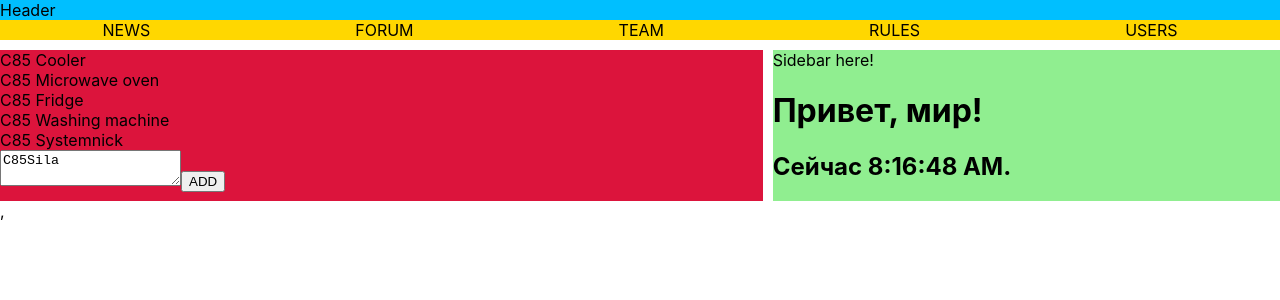
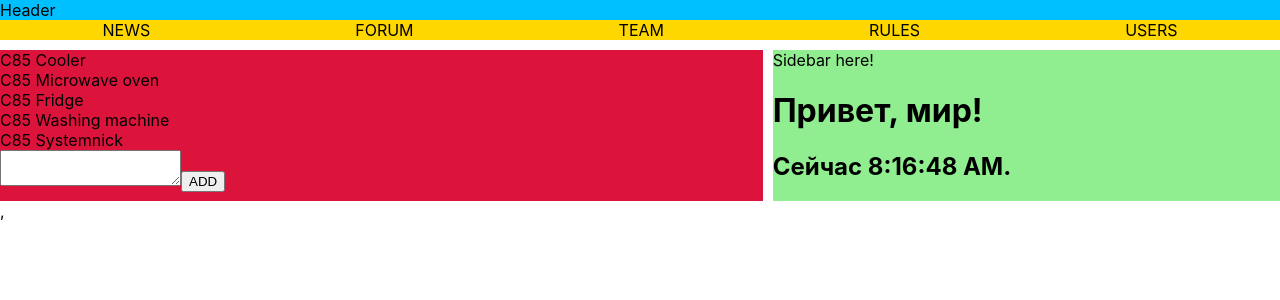
Before and after one commit to weltkind6/Forum, a React (Create React App) app: page /team in a window 1280 px wide. Shown: the top 300 px of the page. Built offline with nearby package versions, Linux system fonts and the light colour scheme.

Commit message:
Add user Flux #2.c

```diff
--- a/src/Components/Forum/Forum.js
+++ b/src/Components/Forum/Forum.js
@@ -22,7 +22,6 @@ const Forum = (props) => {
     }
     const onPostChange = () => {
         let text = newPostText.current.value
-        console.log(text)
         onNewPostChange(text)
     }
     return (
--- a/src/Components/Team/Team.js
+++ b/src/Components/Team/Team.js
@@ -1,6 +1,6 @@
 import React from 'react'
 import styles from './Team.module.css'
-import {addNewUser} from "../../Redux/state";
+import {addNewUser, onNewUserAdd} from "../../Redux/state";
 
 
 const Team = (props) => {
@@ -12,12 +12,16 @@ const Team = (props) => {
         const text = getNewUser.current.value
         addNewUser(text)
     }
+    const onNewUserChange = () => {
+        const text = getNewUser.current.value
+        onNewUserAdd(text)
+    }
 
     return (
         <div>
             <div>{teamLineUp}</div>
             <div>
-                <textarea value={props.newForumUser} ref={getNewUser}/>
+                <textarea value={props.newForumUser} ref={getNewUser} onChange={onNewUserChange}/>
                 <button onClick={addUser}>ADD</button>
             </div>
         </div>
--- a/src/Redux/state.js
+++ b/src/Redux/state.js
@@ -17,7 +17,7 @@ const data = {
         {name: 'C85 Washing machine', id: 4},
         {name: 'C85 Systemnick', id: 5},
     ],
-    newForumUser: 'C85Sila',
+    newForumUser: '',
     dataFromBook: [
         {
             title: 'React learning',
@@ -59,6 +59,11 @@ export const addNewUser = () => {
         id: 88
     }
     data.forumsTeam.push(newUser)
+    data.newForumUser = ''
+    rerenderEntireThree(data)
+}
+export const onNewUserAdd = (newUser) => {
+    data.newForumUser = newUser
     rerenderEntireThree(data)
 }
 
```
Also changed, not shown: 1 other file (tests, documents, lock files or other folders).
